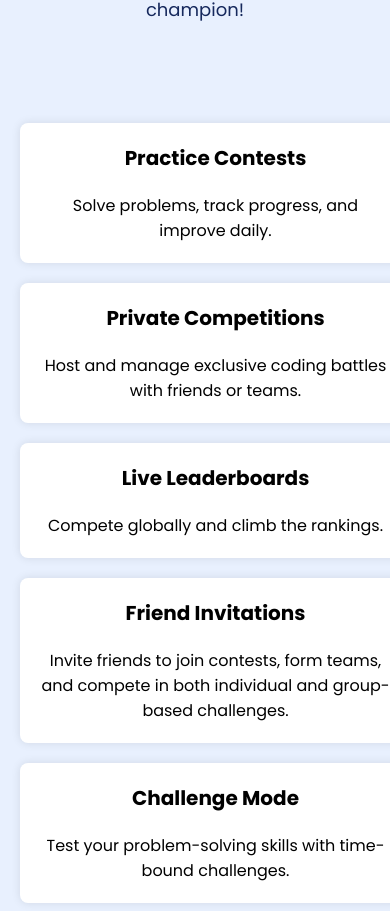
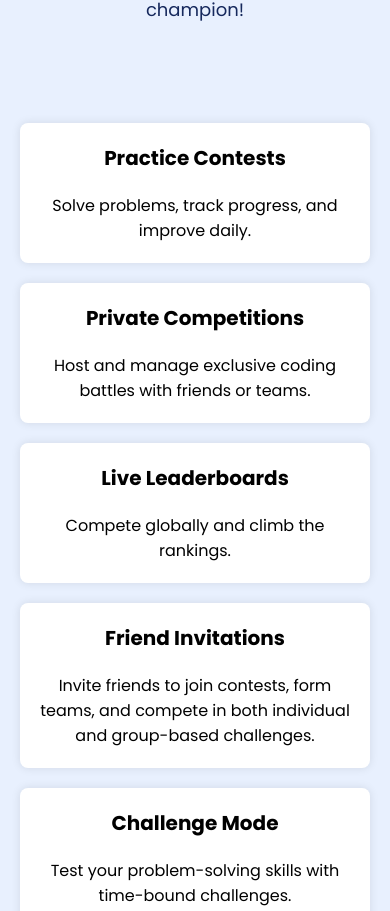
Before and after one commit to doyencoder/Byte-Code, a plain HTML site: page base.html in a window 390 px wide. Shown: the part 1879-2790 px from the top of the page. Drawn offline with Linux system fonts and the light colour scheme; files whose address does not match are found by name; a web font is replaced by a local one.

Commit message:
Update style.css

```diff
--- a/static/style.css
+++ b/static/style.css
@@ -393,6 +393,6 @@ footer {
         /* padding: 20px; */
     }
     .feature{
-        width: 90vw;
+        max-width: 90vw;
     }
 }
```
